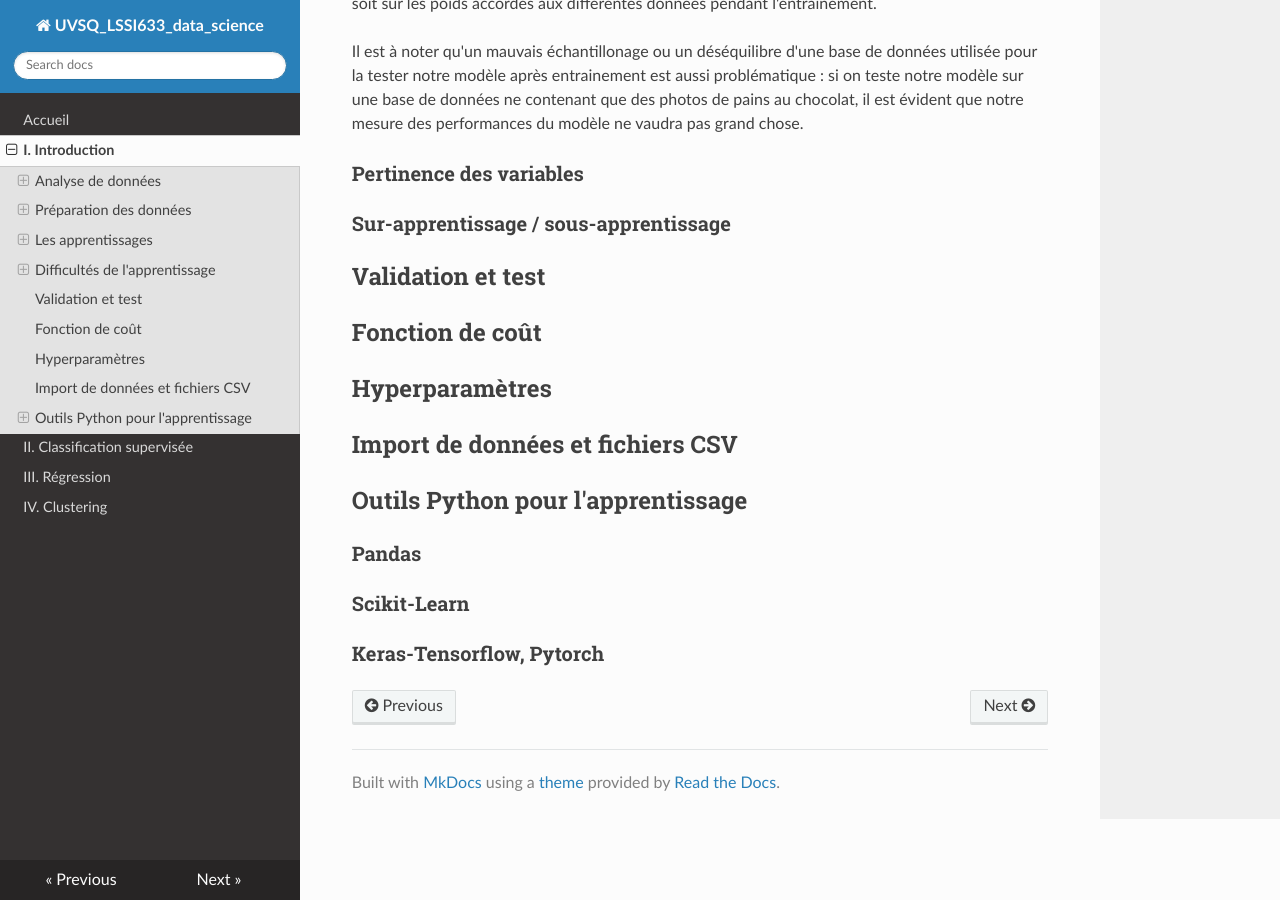
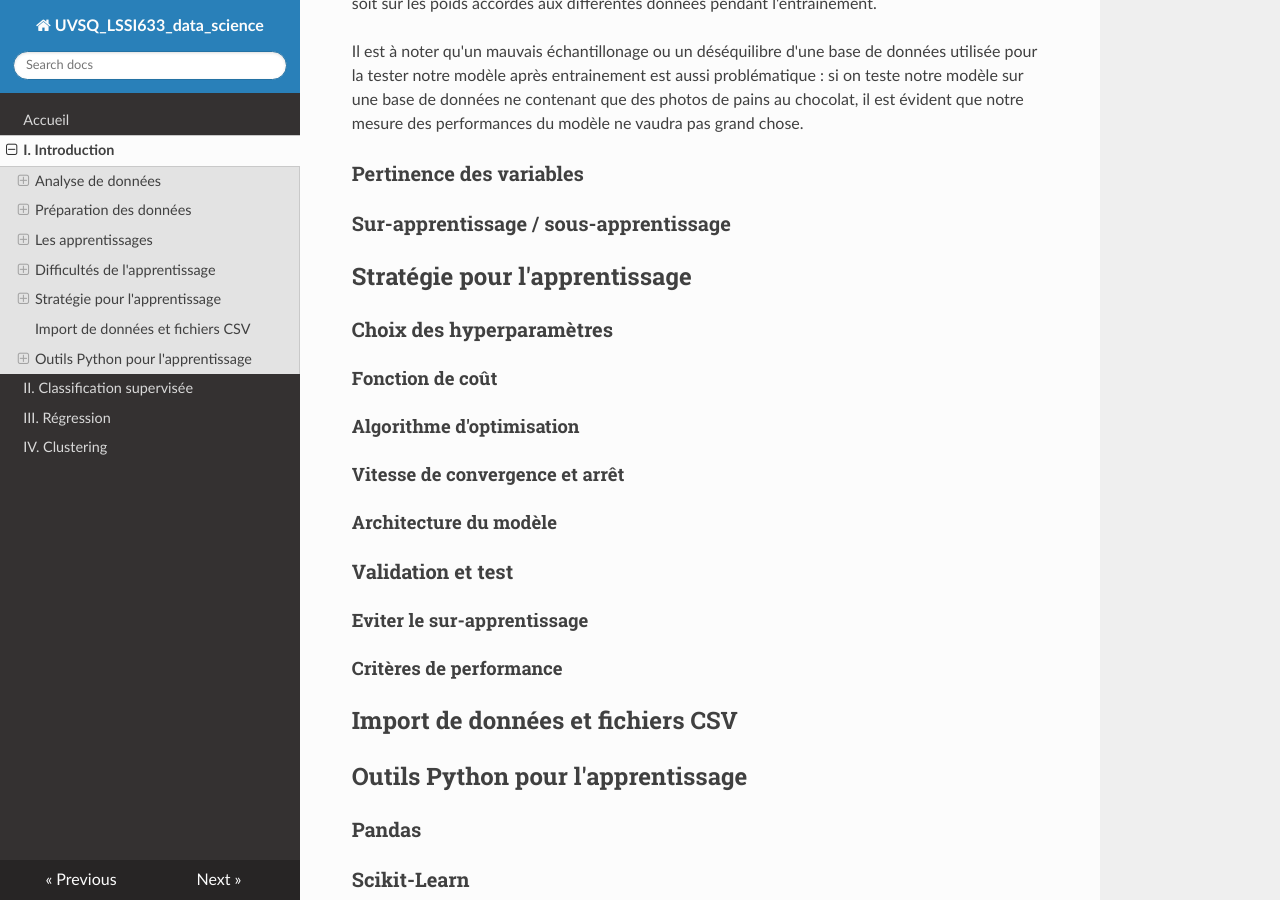
Before and after one commit to NicOudart/UVSQ_LSSI633_data_science, an MkDocs documentation site: the page built from docs/Chap1_Introduction.md, in a window 1280 px wide and 900 px high, scrolled down 17761 px. Built offline with MkDocs 1.6.1, drawn with Linux system fonts in a browser that asks for light colours; nearby versions of some CDN libraries.

Commit message:
-Progress on Chapter 1.

```diff
--- a/docs/Chap1_Introduction.md
+++ b/docs/Chap1_Introduction.md
@@ -587,11 +587,23 @@ Il est à noter qu'un mauvais échantillonage ou un déséquilibre d'une base de
 
 ### Sur-apprentissage / sous-apprentissage
 
-## Validation et test
+## Stratégie pour l'apprentissage
 
-## Fonction de coût
+### Choix des hyperparamètres
 
-## Hyperparamètres
+#### Fonction de coût
+
+#### Algorithme d'optimisation
+
+#### Vitesse de convergence et arrêt
+
+#### Architecture du modèle
+
+### Validation et test
+
+#### Eviter le sur-apprentissage
+
+#### Critères de performance
 
 ## Import de données et fichiers CSV
 
```
